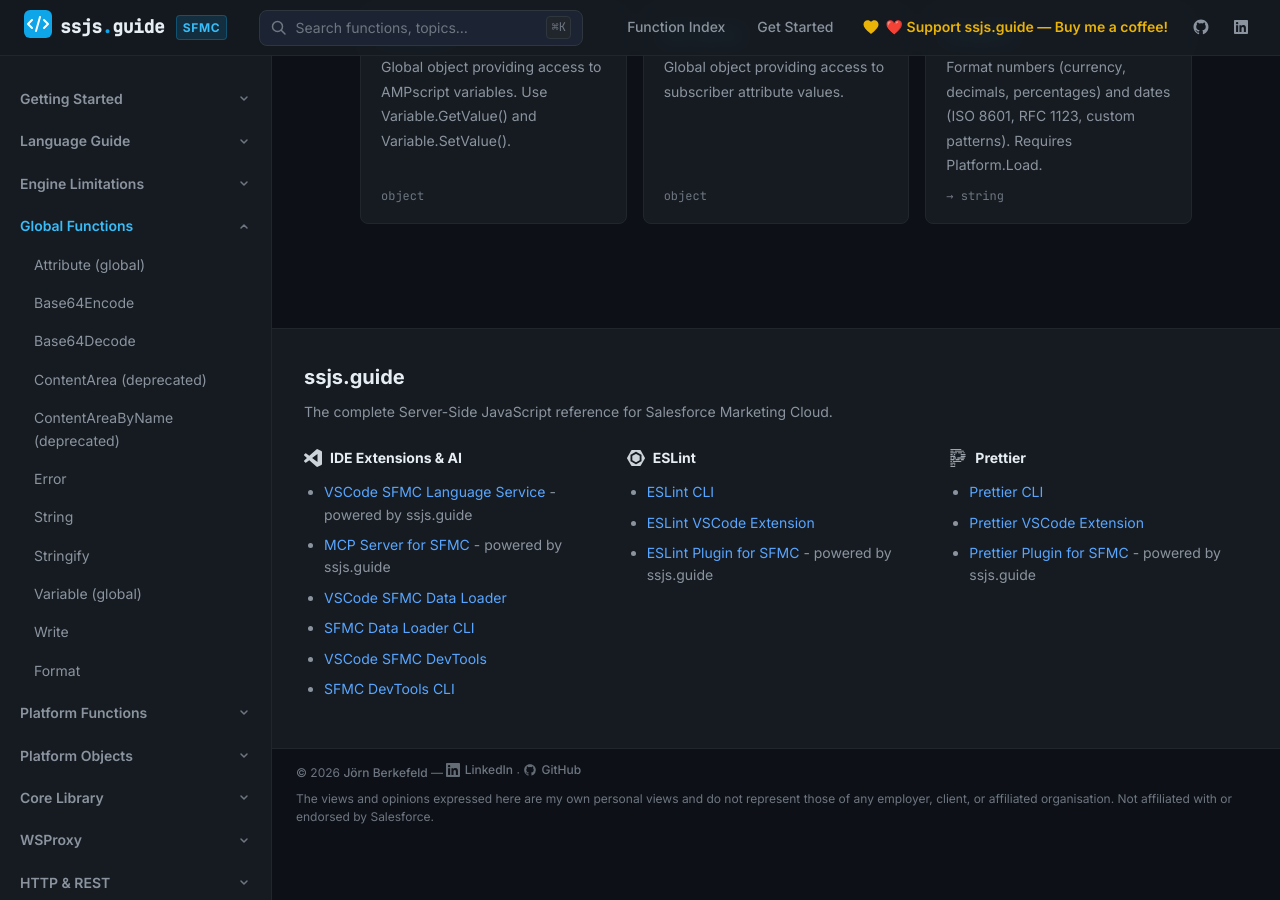
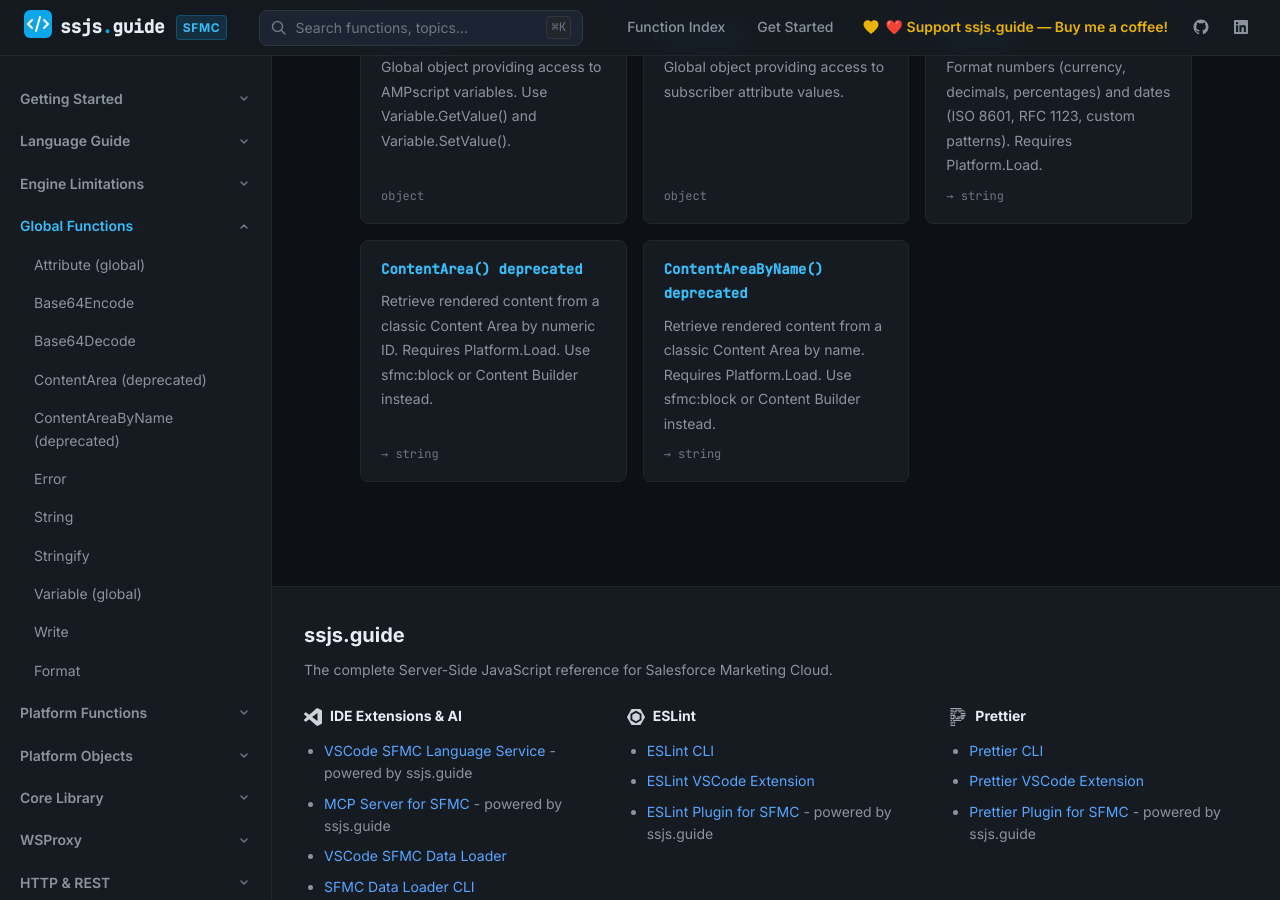
Before and after one commit to JoernBerkefeld/ssjs.guide, a Jekyll site: the page built from global-functions/index.md, in a window 1280 px wide and 900 px high, scrolled down 751 px. Built offline with Jekyll 4.4.1, drawn with Linux system fonts in a browser that asks for light colours.

Commit message:
feat: add ContentArea and ContentAreaByName cards to global-functions index

```diff
--- a/global-functions/index.md
+++ b/global-functions/index.md
@@ -52,4 +52,14 @@
     <div class="fn-desc">Format numbers (currency, decimals, percentages) and dates (ISO 8601, RFC 1123, custom patterns). Requires Platform.Load.</div>
     <div class="fn-return">→ string</div>
   </a>
+  <a href="/global-functions/contentarea/" class="function-card deprecated">
+    <div class="fn-name">ContentArea() <span class="badge-deprecated">deprecated</span></div>
+    <div class="fn-desc">Retrieve rendered content from a classic Content Area by numeric ID. Requires Platform.Load. Use sfmc:block or Content Builder instead.</div>
+    <div class="fn-return">→ string</div>
+  </a>
+  <a href="/global-functions/contentareabyname/" class="function-card deprecated">
+    <div class="fn-name">ContentAreaByName() <span class="badge-deprecated">deprecated</span></div>
+    <div class="fn-desc">Retrieve rendered content from a classic Content Area by name. Requires Platform.Load. Use sfmc:block or Content Builder instead.</div>
+    <div class="fn-return">→ string</div>
+  </a>
 </div>
```
